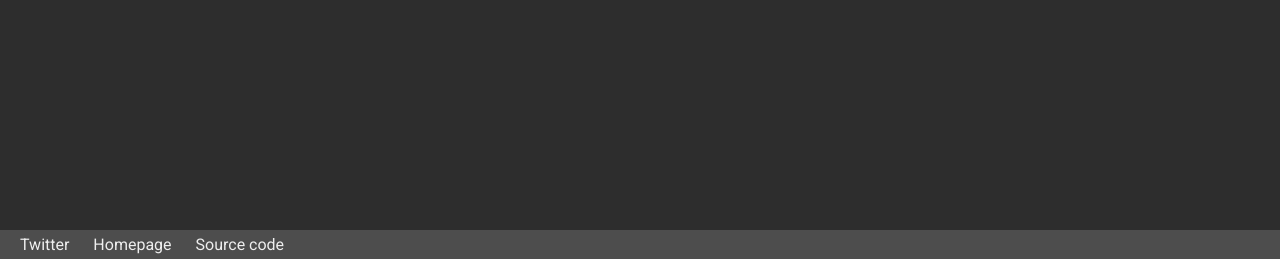
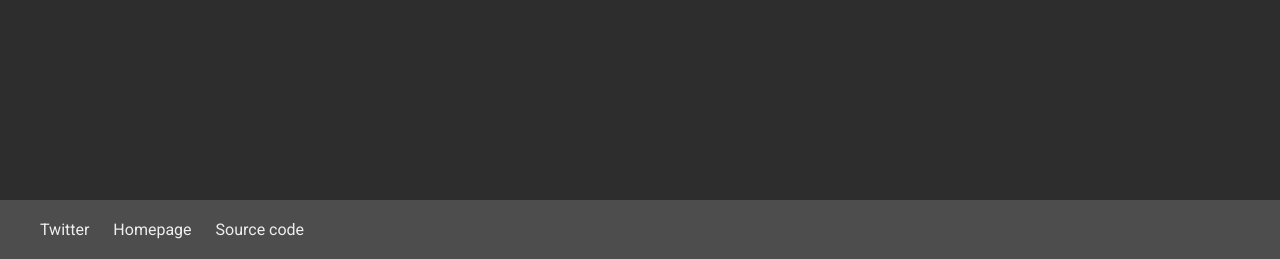
Before and after one commit to QuadPiece/flask-blog, a Flask app: page / in a window 1280 px wide. Shown: the part 541-800 px from the top of the page. Run offline with Flask 2, Linux system fonts and the light colour scheme; data that the repository does not hold is empty.

Commit message:
Larger footer

```diff
--- a/static/style.css
+++ b/static/style.css
@@ -66,9 +66,9 @@ a:hover {
 
 .footer {
   width: 100%;
-  padding: 5px;
-  padding-left: 10px;
-  padding-right: 10px;
+  padding: 20px;
+  padding-left: 30px;
+  padding-right: 30px;
   box-sizing: border-box;
   background-color: #4d4d4d;
   color: #eeeeee;
```
